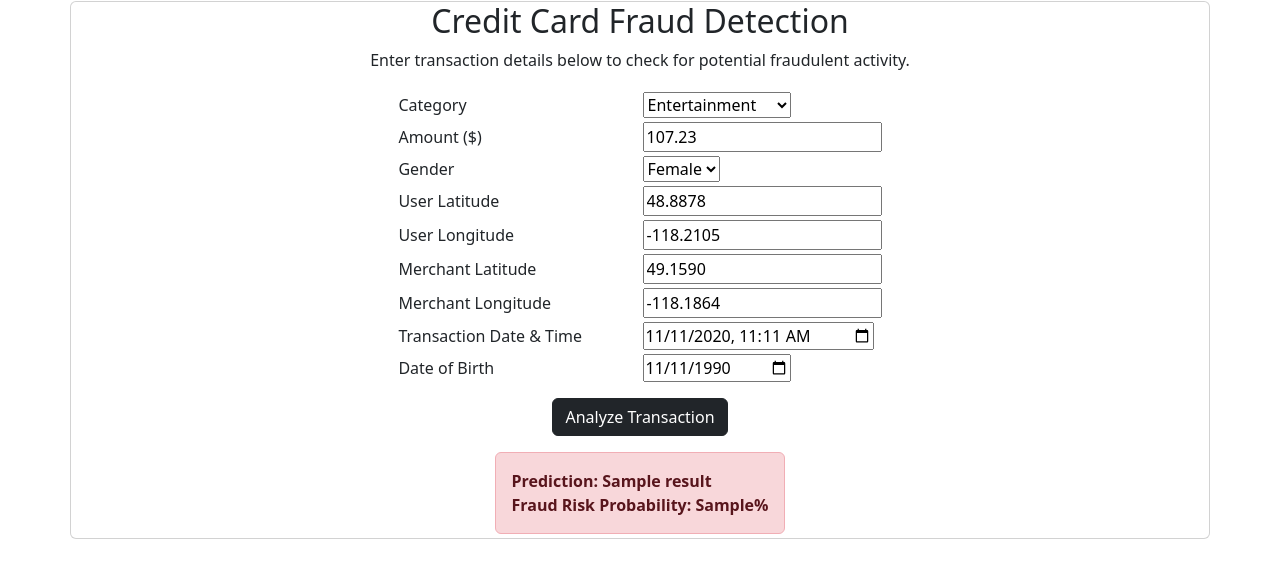
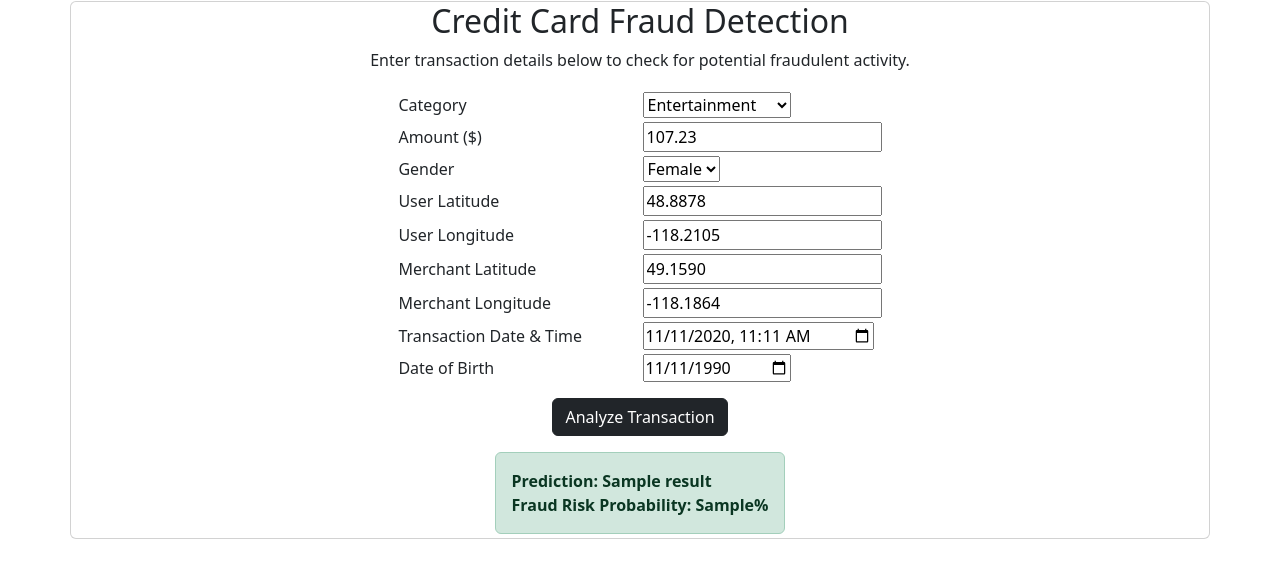
Before and after one commit to ujjwalkumar14b/Credit_Card_Fraud_Detection, a Flask app: template templates/index.html in a window 1280 px wide. Shown: the part 47-625 px from the top of the page. Run offline with Flask 3, Linux system fonts and the light colour scheme; the template is opened without the code that fills it: most values are stand-ins (such as "Sample title", 1, 10 or a date in 2020).

Commit message:
Change alert style from danger to success

```diff
--- a/templates/index.html
+++ b/templates/index.html
@@ -81,7 +81,7 @@
         </form>
 
         {% if result %}
-            <div class="alert alert-danger mt-3 mb-1 fw-bold" role="alert">
+            <div class="alert alert-success mt-3 mb-1 fw-bold" role="alert">
                 Prediction: {{ result.label }}<br>
                 Fraud Risk Probability: {{ result.fraud_probability }}%
             </div>
```
